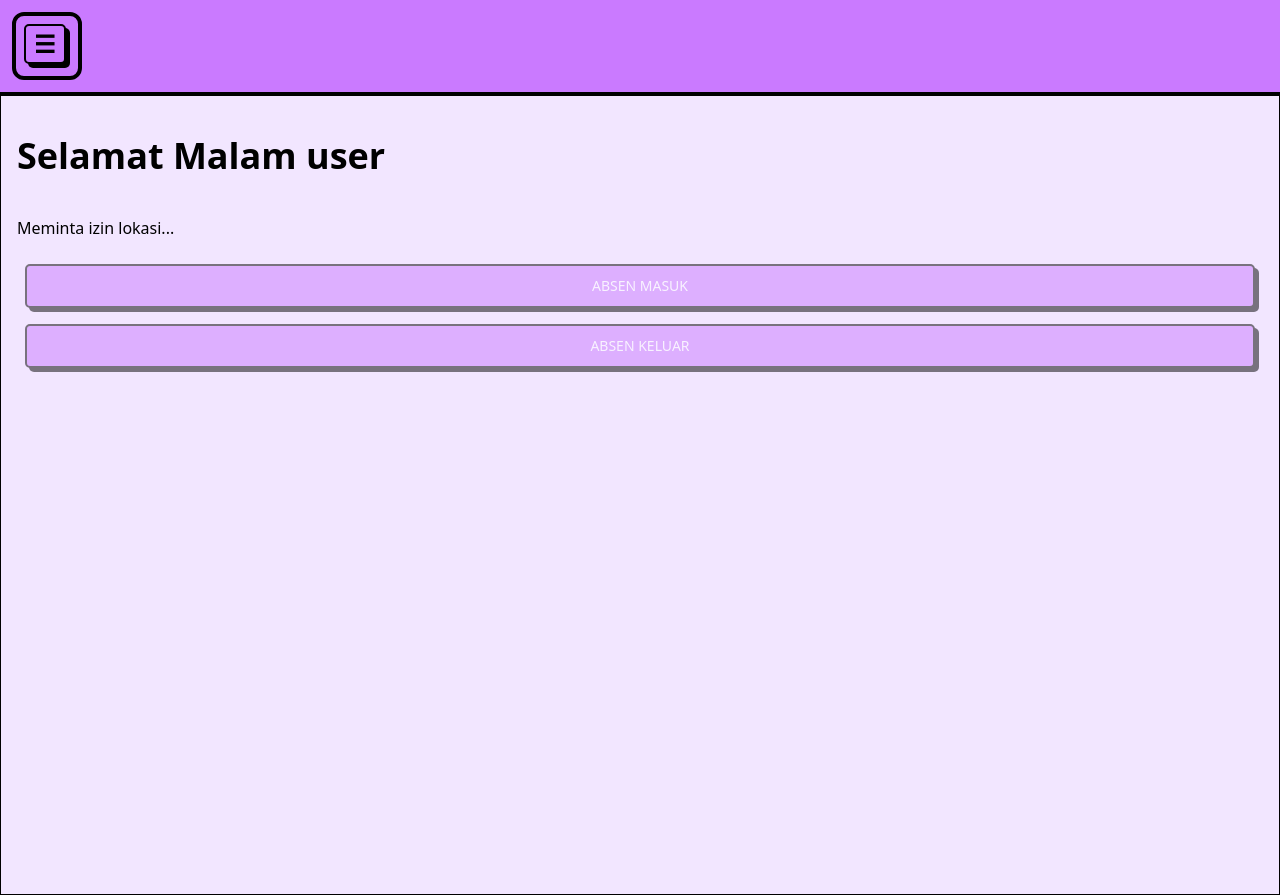
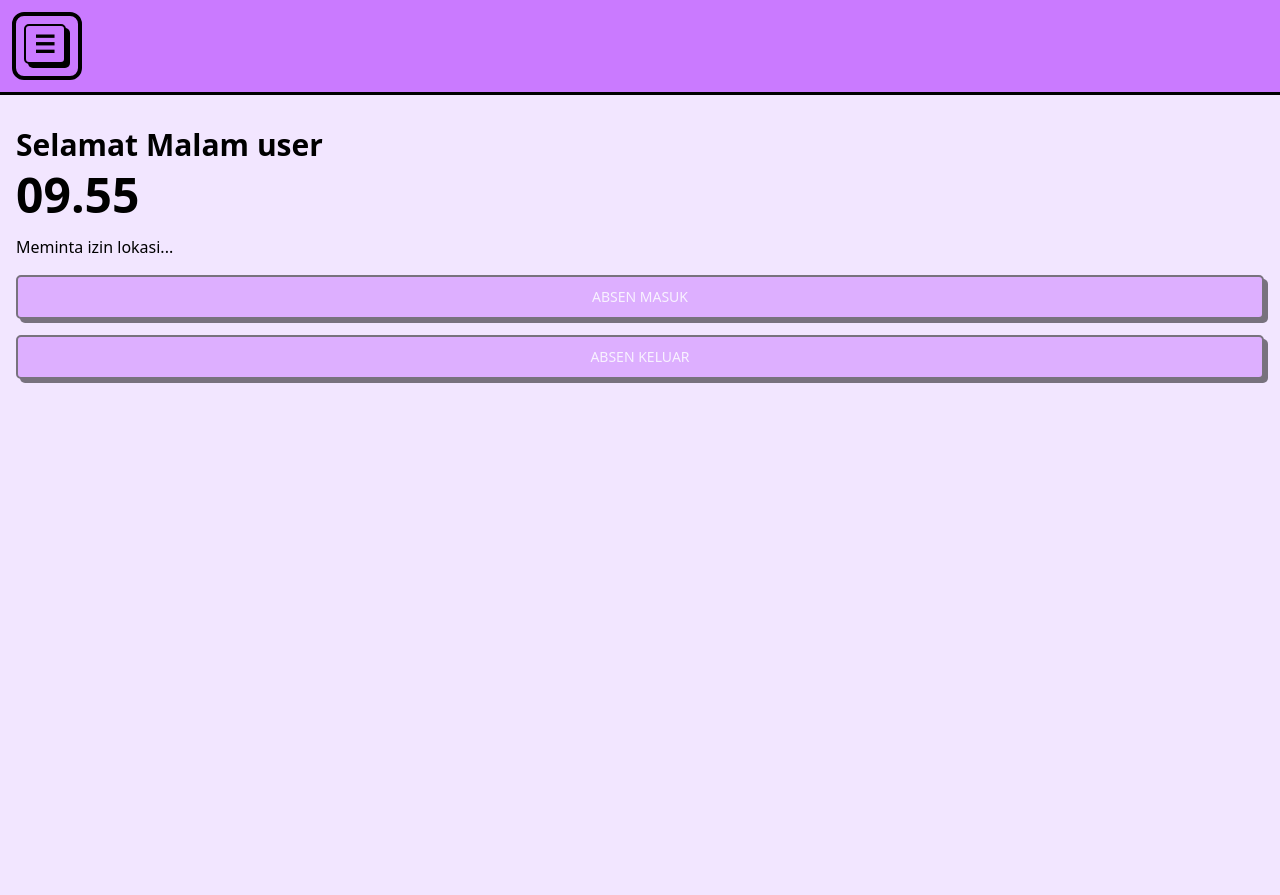
Before and after one commit to imAbizars/Attendify, a React (Vite) app: page /home in a window 1280 px wide. Built offline with nearby package versions, Linux system fonts and the light colour scheme; no server answers; sample sign-in values are in the browser's storage.

Commit message:
initial serveless to deploy vercel

```diff
--- a/src/components/pages/dasboard/Dashboard.jsx
+++ b/src/components/pages/dasboard/Dashboard.jsx
@@ -25,23 +25,16 @@ import{
 import { Button } from "@/components/ui/button";
 import { Loader2, RefreshCw,CalendarIcon, ArrowBigDown, CalendarArrowDownIcon, ChevronDownIcon} from "lucide-react";
 import { Bar,BarChart,CartesianGrid, XAxis, YAxis } from "recharts"
-import { formatJam } from "@/lib/hooks/useFormatJam";
+import { formatJam } from "@/lib/utilites/useFormatJam";
 import { Popover, PopoverContent, PopoverTrigger } from "@/components/ui/popover";
-
+import {useWaktu} from "@/lib/utilites/useWaktu";
 export const description = "A stacked area chart"
 
 export default function Dashboard(){
 
     const {dataAbsen,loading}= getAllAbsenToday();
-    const [waktu,setWaktu] = useState(new Date());
-    useEffect(()=>{
-        const interval = setInterval(()=>{
-            setWaktu(new Date())
-        },1000);
-        return ()=>clearInterval(interval);
-    },[]);
     const { chartData,refetch,isFetching,selectedMonth,setSelectedMonth} = useStatistikAbsen();
-
+    const { waktu } = useWaktu();
 
     const {data : jumlahUser} = getJumlahUser();
     useEffect(() => {
@@ -66,7 +59,7 @@ export default function Dashboard(){
                 <h1 className="text-3xl ">
                     Selamat Datang Kembali,Admin.
                 </h1>
-                <h1 className="p-1 text-2xl border-2 border-black rounded-md">
+                <h1 className="p-1 text-2xl rounded-md">
                     {waktu.toLocaleDateString("id-ID", {
                         timeZone: "Asia/Jakarta",
                         weekday: "long",
--- a/src/components/pages/main/Home.jsx
+++ b/src/components/pages/main/Home.jsx
@@ -1,4 +1,4 @@
-import { useEffect } from "react";
+import { useEffect, useState } from "react";
 import {useAbsen} from "@/hooks/absen/useAbsen";
 import { MapContainer, TileLayer, Marker, Circle } from "react-leaflet";
 import "leaflet/dist/leaflet.css";
@@ -12,8 +12,9 @@ import Lottie from "lottie-react";
 import SuccesAnimation from "@/assets/animation/Successfull Animation.json";
 import FailedAnimation from "@/assets/animation/cross.json";
 import { AlertCircleIcon,Loader2} from "lucide-react";
-import {useGeolocation} from "@/lib/hooks/UseGeolocation";
+import {useGeolocation} from "@/lib/utilites/UseGeolocation";
 import { Card } from "@/components/ui/card";
+import { useWaktu } from "@/lib/utilites/useWaktu";
 
 delete L.Icon.Default.prototype._getIconUrl;
 L.Icon.Default.mergeOptions({
@@ -44,10 +45,24 @@ export default function Home() {
         return () => clearTimeout(timer);
     }
 }, [terlambat]);
-
+  const {waktu} = useWaktu();
+  const getGreet = (jam) => {
+      if (jam >= 5 && jam < 12) return "Pagi";
+      if (jam >= 12 && jam < 15) return "Siang";
+      if (jam >= 15 && jam < 19) return "Sore";
+      return "Malam";
+  }
   return (
-    <section className="p-4 pt-10 border border-black min-h-screen w-full">
-      <h1 className="text-4xl mb-10">Selamat Malam {nama}</h1>
+    <div className="flex flex-col gap-4 p-4 pt-8  min-h-screen w-full">
+        <div className="flex flex-col gap-2">
+          <h1 className="text-3xl">Selamat {getGreet(waktu.getHours())} {nama}</h1>
+          <h1 className="text-5xl">{waktu.toLocaleTimeString('id-ID',{
+            timeZone:"Asia/Jakarta",
+            hour: "2-digit",
+            minute: "2-digit",
+            hour12: false
+          })}</h1>
+        </div>
 
         {!location && !error && <p>Meminta izin lokasi...</p>}
         {error &&
@@ -65,6 +80,7 @@ export default function Home() {
 
         {location && (
           <>
+          <h1 className="text-xl">Lokasi Kamu Berada : </h1>
           <Card >
             <div className="flex justify-center">
             <MapContainer
@@ -87,13 +103,21 @@ export default function Home() {
           <div className="mb-2 space-y-1 text-md">
             {jarakKeKantor !== null && (
                 dalamJangkauan ? (
-                  <p className="text-green-500 font-medium mt-2">
-                      Lokasi kamu berada {jarakKeKantor} meter dari kantor (dalam jangkauan)
+                    <div className="flex justify-center gap-2 p-2 border-2 border-black rounded-md mt-2">
+                        <AlertCircleIcon/>
+                        <p>
+                            Lokasi kamu berada {jarakKeKantor} meter dari kantor&nbsp;
+                            (<span className="text-green-500 font-medium"> dalam jangkauan </span>)
                         </p>
+                    </div>
                 ) : (
-                  <p className="text-red-500 font-medium mt-2">
-                      Lokasi kamu berada {jarakKeKantor} meter dari kantor (di luar jangkauan)
+                    <div className="flex justify-center gap-2 p-2 border-2 border-red-500 rounded-md mt-2">
+                        <AlertCircleIcon className="text-red-500"/>
+                        <p>
+                            Lokasi kamu berada {jarakKeKantor} meter dari kantor&nbsp;
+                            (<span className="text-red-500 font-medium">di luar jangkauan</span>)
                         </p>
+                    </div>
                 )
             )}
             {terlambat && (
@@ -102,10 +126,7 @@ export default function Home() {
                 </p>
             )}
         </div>
-
-
         </>
-
         )}
 
         {message && (
@@ -131,7 +152,7 @@ export default function Home() {
             </Alert>
           </div>
         )}
-      <div className="mt-2 p-2 mt-4 text-center space-y-4 ">
+        <div className="text-center space-y-4 ">
           {info && (
             <h4>
               {info}
@@ -154,6 +175,6 @@ export default function Home() {
             {loading ? <Loader2 className="animate-spin" /> : statusAbsen.sudahKeluar ? "Sudah Absen Keluar " : "ABSEN KELUAR"}
           </Button>
         </div>
-    </section>
+    </div>
   );
 }
--- a/src/hooks/absen/useAbsen.js
+++ b/src/hooks/absen/useAbsen.js
@@ -1,6 +1,6 @@
 import { useState, useEffect } from "react";
 import { absenMasuk,absenKeluar,absenHariIni } from "./absen";
-import {formatTerlambat} from "@/lib/hooks/useFormatJam";
+import {formatTerlambat} from "@/lib/utilites/useFormatJam";
 
 export const useAbsen = () => {
     const [statusAbsen, setStatusAbsen] = useState({
--- /dev/null
+++ b/src/lib/utilites/useWaktu.js
@@ -0,0 +1,14 @@
+import { useState, useEffect } from "react";
+
+export const useWaktu = () => {
+    const [waktu, setWaktu] = useState(new Date());
+
+    useEffect(() => {
+        const interval = setInterval(() => {
+            setWaktu(new Date());
+        }, 1000);
+        return () => clearInterval(interval);
+    }, []);
+
+    return { waktu };
+};
```
Also changed, not shown: src/lib/utilites/UseGeolocation.js (renamed from src/lib/hooks/UseGeolocation.js), src/lib/utilites/useFormatJam.js (renamed from src/lib/hooks/useFormatJam.js). Lines whose indentation alone changed are shown as unchanged.
